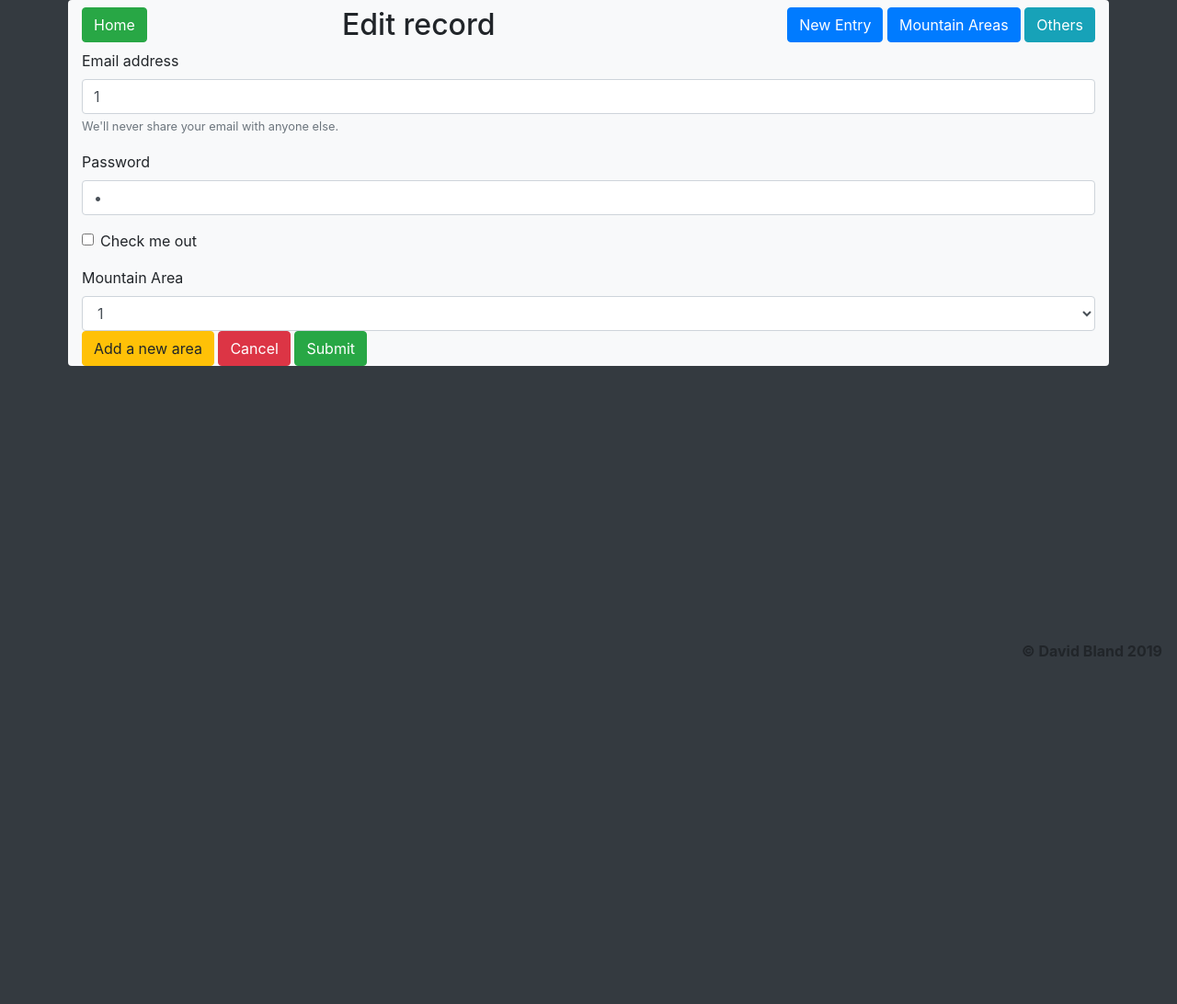
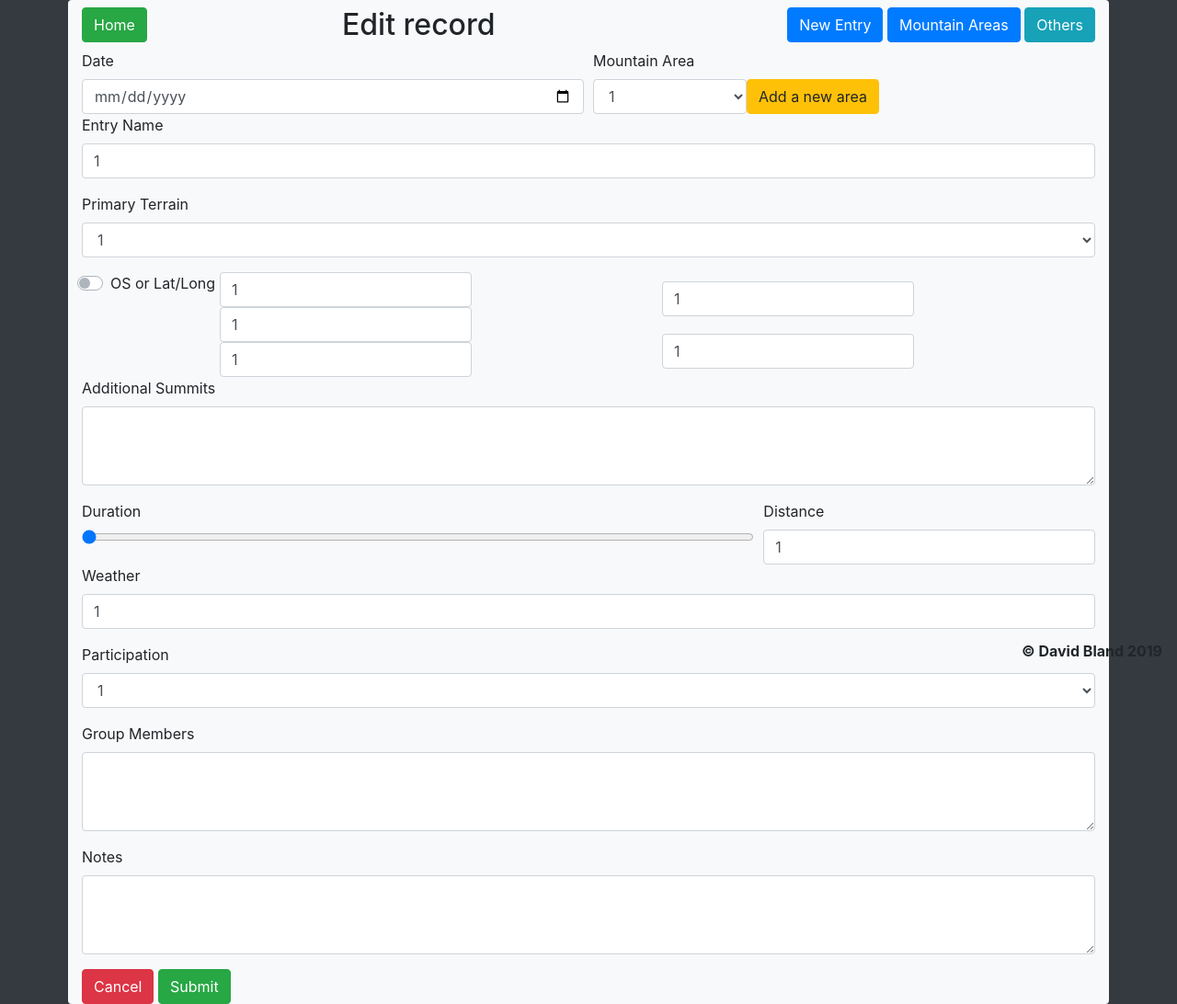
Before and after one commit to davebland/the-mountain-logbook, a Flask app: page /edit/record/1 in a window 1280 px wide. Shown: the part 64-1156 px from the top of the page at 92% size. Before the commit the page ends 778 px from the top, so only its background shows below. Run offline with Flask 2, Linux system fonts and the light colour scheme; the visitor is signed in with stand-in values (Sample User, id 1); some libraries are stand-ins or nearby versions.

Commit message:
wireframed format for a log entry and setup add/edit form to reflect this

```diff
--- a/app.py
+++ b/app.py
@@ -118,12 +118,12 @@ def create(create_type):
         if create_type == "user":
             return "CREATING A USER"
         elif create_type == "record":
-            flash("CREATING A RECORD")
+            flash("CREATING A RECORD: {}".format(request.form))
             return redirect( url_for('index') )
         elif create_type == "area":
             # If reload requested in arguments this is a request from edit page rather than modal form
             if request.args.get('reload_page'):
-                flash("CREATING AN AREA")
+                flash("CREATING AN AREA: {}".format(request.form))
                 return redirect( url_for('edit_areas') )
             return "CREATING AN AREA"
         else:
--- a/templates/logbook-home.html
+++ b/templates/logbook-home.html
@@ -4,7 +4,7 @@
         <div class="row">
                 <div class="col">
                         Meta section A <br>
-                        USER ID: {{ session }}
+                        USER ID: {{ session['user_id'] }}
                 </div>
                 <div class="col">
                         Meta section B
--- a/templates/new-edit.html
+++ b/templates/new-edit.html
@@ -3,26 +3,23 @@
 {% block content %}
     <div class="row">
         <div class="col">
-            <!-- If editing an existing record call update function else call create function -->
+            <!-- Form to add or edit the entry/record -->
+            <!-- If editing an existing record action calls update function else call create function -->
             {% if record %}
             <form action="{{ url_for('update', update_type='record', entity_id=record) }}" method="POST">
             {% else %}
             <form action="{{ url_for('create', create_type='record') }}" method="POST">
             {% endif %}
-                <div class="form-group">
-                    <label for="exampleInputEmail1">Email address</label>
-                    <input type="email" class="form-control" id="exampleInputEmail1" name="emailtest" aria-describedby="emailHelp" placeholder="Enter email" value="{{ record }}">
-                    <small id="emailHelp" class="form-text text-muted">We'll never share your email with anyone else.</small>
+            <div class="form-row">
+                <div class="col-lg">
+                    <!-- Date -->
+                    <label for="input-date">Date</label>
+                    <input type="date" class="form-control" id="input-date" name="date" placeholder="date" value="{{ record }}">
                 </div>
-                <div class="form-group">
-                    <label for="exampleInputPassword1">Password</label>
-                    <input type="password" class="form-control" id="exampleInputPassword1" placeholder="Password" value="{{ record }}">
-                </div>
-                <div class="form-group form-check">
-                    <input type="checkbox" class="form-check-input" id="exampleCheck1">
-                    <label class="form-check-label" for="exampleCheck1">Check me out</label>
-                </div>
+                <div class="col-lg">
+                    <!-- Mountain Area -->
                     <label for="select-area-name">Mountain Area</label>
+                    <div class="form-inline">
                         <select class="form-control" id="select-area-name" name="area_id" required>
                             <!-- Populate the select with area from the record if exist then add other options from DB, otherwise display an error message -->
                             {% if record %}
@@ -40,6 +37,92 @@
                         </select>
                         <!-- Add new area button (to modal) -->
                         <button type="button" class="btn btn-warning" data-toggle="modal" data-target="#modal-add-new-area">Add a new area</button>
+                    </div>
+                </div>
+            </div>
+                <div class="form-group">
+                    <!-- Entry Name -->
+                    <label for="input-entry-name">Entry Name</label>
+                    <input type="text" class="form-control" id="input-entry-name" name="entry_name" placeholder="Entry Name" value="{{ record }}">
+                </div>
+                <div class="form-group">
+                    <!-- Primary Terrain -->
+                    <label for="select-primary-terrain">Primary Terrain</label>
+                    <select class="form-control" id="select-primary-terrain" name="primary_terrain">
+                        {% if record %}
+                            <option value="{{ record }}" selected>{{ record }}</option>
+                        {% else %}
+                            <option selected disabled hidden>Select terrain...</option>
+                        {% endif %}
+                        <option>Mountain</option>
+                        <option>Hill</option>
+                        <option>Moorland</option>
+                        <option>Coastal</option>
+                    </select>
+                </div>
+                <div class="form-row">
+                    <!-- Highest Point -->
+                    <div class="custom-control custom-switch">
+                        <input type="checkbox" class="custom-control-input" id="switch-os-latlong" onchange="toggleHighestPointCoords();">
+                        <label class="custom-control-label" for="switch-os-latlong">OS or Lat/Long</label>
+                    </div>
+                    <div id="inputs-highest-point-os" class="col form-inline">
+                        <input type="text" class="form-control" id="input-os-grid" name="highest_point_os_grid" placeholder="OS grid" value="{{ record }}">
+                        <input type="number" class="form-control" id="input-os-eastings" name="highest_point_os_eastings" placeholder="Eastings" value="{{ record }}">
+                        <input type="number" class="form-control" id="input-os-northings" name="highest_point_os_northings" placeholder="Northings" value="{{ record }}">
+                    </div>
+                    <div id="inputs-highest-point-latlong" class="col form-inline">
+                        <input type="number" class="form-control" id="input-latitude" name="highest_point_latitude" placeholder="Latitude" value="{{ record }}">
+                        <input type="number" class="form-control" id="input-longitude" name="highest_point_longitude" placeholder="Longitude" value="{{ record }}">
+                    </div>
+                </div>
+                <div class="form-group">
+                    <!-- Additional Summits -->
+                    <label for="textarea-additional-summits">Additional Summits</label>
+                    <textarea class="form-control" id="textarea-additional-summits" name="additional_summits" rows="3" value="{{ record }}"></textarea>
+                </div>
+                <div class="form-row">
+                    <div class="col-lg-8">
+                        <!-- Duration -->
+                        <label for="input-duration">Duration</label>
+                        <input type="range" class="form-control-range" id="input-duration" name="duration" min="1" max="24" step="1" value="{{ record }}">
+                    </div>
+                    <div class="col-lg-4">
+                        <!-- Distance -->
+                        <label for="input-distance">Distance</label>
+                        <input type="number" class="form-control" id="input-distance" name="distance" value="{{ record }}">
+                    </div>
+                </div>
+                <div class="form-group">
+                    <!-- Weather -->
+                    <label for="input-eather">Weather</label>
+                    <input type="text" class="form-control" id="input-weather" name="weather" placeholder="Weather" value="{{ record }}">
+                </div>
+                <div class="form-group">
+                    <!-- Participation -->
+                    <label for="select-participation">Participation</label>
+                    <select class="form-control" id="select-participation" name="participation">
+                        {% if record %}
+                            <option value="{{ record }}" selected>{{ record }}</option>
+                        {% else %}
+                            <option selected disabled hidden>Select participation...</option>
+                        {% endif %}
+                        <option>Leader</option>
+                        <option>Assistant Leader</option>
+                        <option>Group Member</option>
+                        <option>Casual</option>
+                    </select>
+                </div>
+                <div class="form-group">
+                    <!-- Group Members -->
+                    <label for="textarea-group-members">Group Members</label>
+                    <textarea class="form-control" id="textarea-group-members" name="group_members" rows="3" value="{{ record }}"></textarea>
+                </div>
+                <div class="form-group">
+                    <!-- Notes -->
+                    <label for="textarea-notes">Notes</label>
+                    <textarea class="form-control" id="textarea-notes" name="notes" rows="3" value="{{ record }}"></textarea>
+                </div>
                 <a href="{{ url_for('index') }}"><button type="button" class="btn btn-danger">Cancel</button></a>
                 <button type="submit" class="btn btn-success">Submit</button>
             </form>
@@ -91,5 +174,18 @@
                         $('#select-area-name').append(`<option value="${result}" selected>${result}</option>`)
                 })
     }
+
+    // Toggle the coordinate system used to record highest point between OS and Lat/Long
+    function toggleHighestPointCoords() {
+        let switchChecked = $('#switch-os-latlong').prop('checked');
+        if (switchChecked) {
+            // If checked hide os and show lat/long inputs
+            $('#inputs-highest-point-os').hide();
+            $('#inputs-highest-point-latlong').show();
+        } else {
+            $('#inputs-highest-point-os').show();
+            $('#inputs-highest-point-latlong').hide();
+        }
+    }
 </script>
 {% endblock %}
```
Also changed, not shown: README.md, 1 other file. Lines whose indentation alone changed are shown as unchanged.
